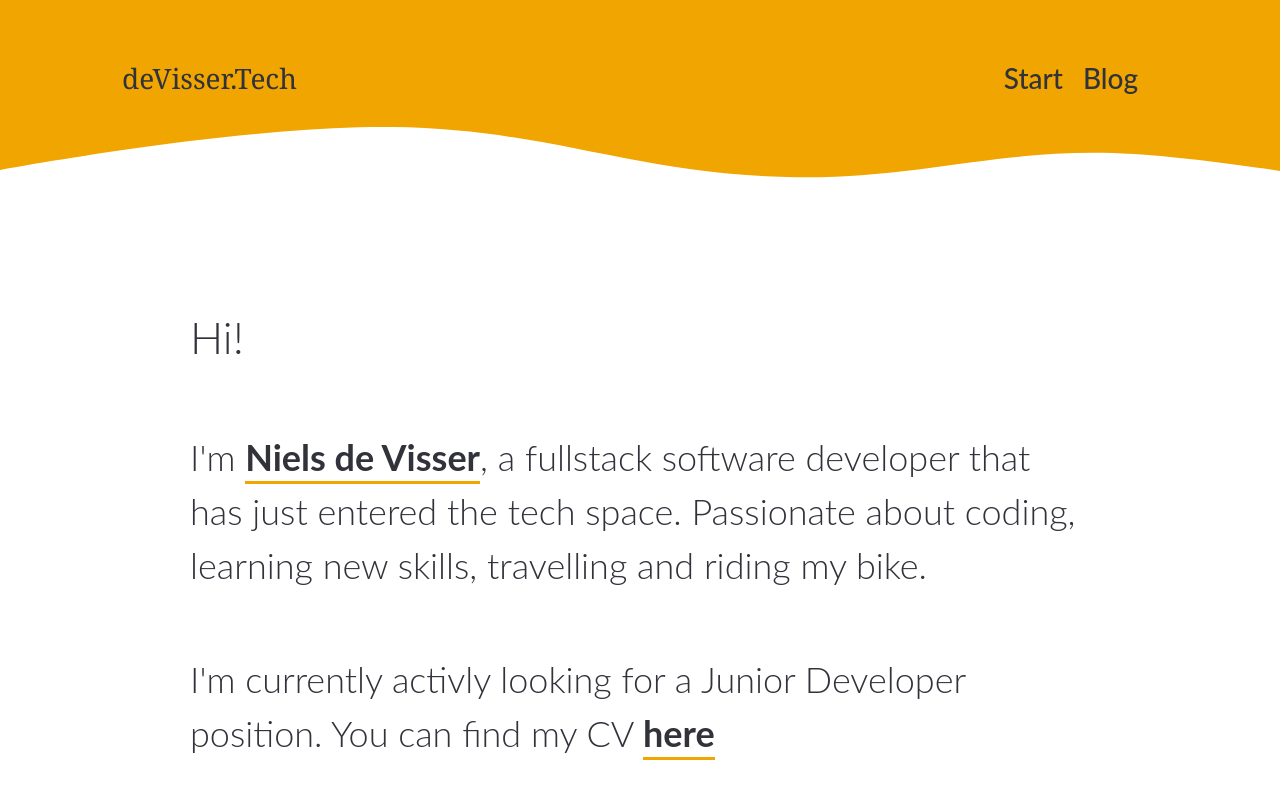
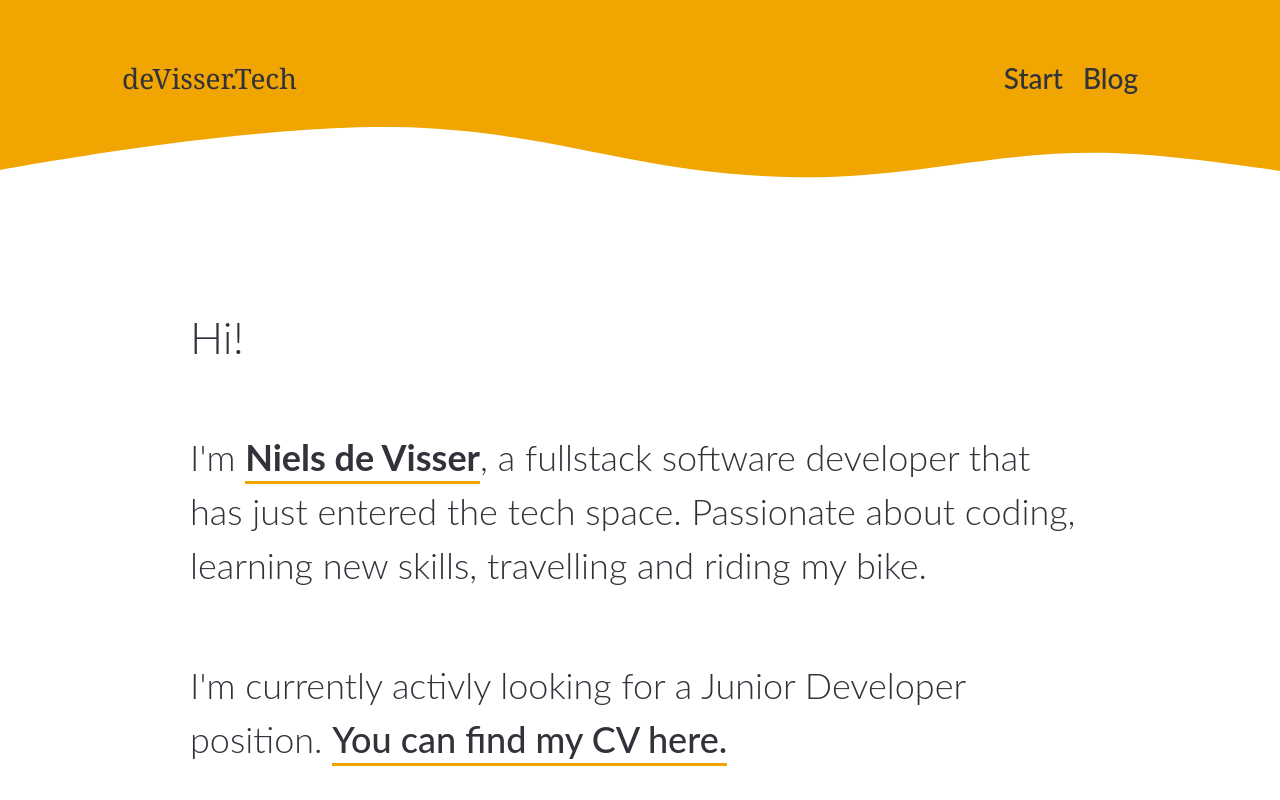
Before and after one commit to VoltrefferNL/nextjs-portfolio, a Next.js app: page / in a window 1280 px wide. Shown: the top 800 px of the page. Built offline with nearby package versions, Linux system fonts and the light colour scheme; some icons are missing; a web font is replaced by a local one.

Commit message:
Added CV link

```diff
--- a/includes/Intro.js
+++ b/includes/Intro.js
@@ -12,7 +12,7 @@ I'm <span className="bold underline_email">Niels de Visser</span>, a fullstack s
 Passionate about coding, learning new skills, travelling and riding my bike.
  </h2>
 
- <h2 className="introduction_subtext">I'm currently activly looking for a Junior Developer position. You can find my CV <span className="bold underline_email">here</span></h2>
+ <h3 className="introduction_subtext">I'm currently activly looking for a Junior Developer position. <span className="underline_email"><a href="/data/CV-NielsdeVisser.pdf" download>You can find my CV here.</a></span></h3>
 
 <h3 className="introduction_email"><span>Want to discuss something?</span> <span className="underline_email"><a href="mailto:niels@devisser.tech" target="_blank">Niels@deVisser.tech</a></span></h3>
 
--- a/styles/global.css
+++ b/styles/global.css
@@ -64,7 +64,7 @@ ul {
   height: 75vh;
   display: flex;
   flex-direction: column;
-  justify-content: space-around;
+  justify-content: space-evenly;
   max-width: 900px;
   margin: 0 auto;
 }
@@ -162,7 +162,7 @@ ul {
   display: flex;
   flex-direction: row;
   justify-content: space-around;
-  max-width: 1440px;
+  max-width: 900px;
   margin: 0 auto;
 }
 
```
